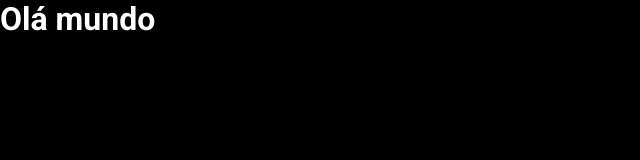
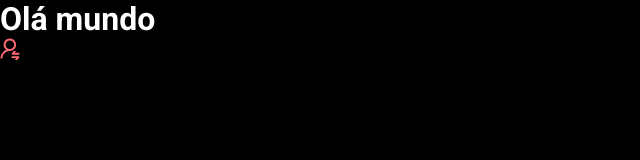
Before and after one commit to pauloismael/dsmeta, a React (Vite) app in the folder frontend/: page / in a window 1280 px wide. Shown: the top 160 px of the page, without its empty margins (0-640 px from the left). Built offline with nearby package versions, Linux system fonts and the light colour scheme.

Commit message:
First Component

```diff
--- a/frontend/src/App.tsx
+++ b/frontend/src/App.tsx
@@ -1,6 +1,11 @@
+import NotificationButton from "./componentes/NotificationButton"
+
 function App() {
   return(
+    <>
     <h1>Olá mundo</h1>
+    <NotificationButton/>
+    </>
   )
 }
 
--- /dev/null
+++ b/frontend/src/componentes/NotificationButton/index.tsx
@@ -0,0 +1,12 @@
+import icon from '../../assets/img/notification-icon.svg'
+import './styles.css'
+
+function NotificationButton() {
+    return (
+        <div className="dsmeta-red-btn">
+            <img src={icon} alt="Notificar" />
+        </div>
+    )
+}
+
+export default NotificationButton
```
Also changed, not shown: frontend/src/assets/img/notification-icon.svg (added), frontend/src/componentes/NotificationButton/styles.css (added).
